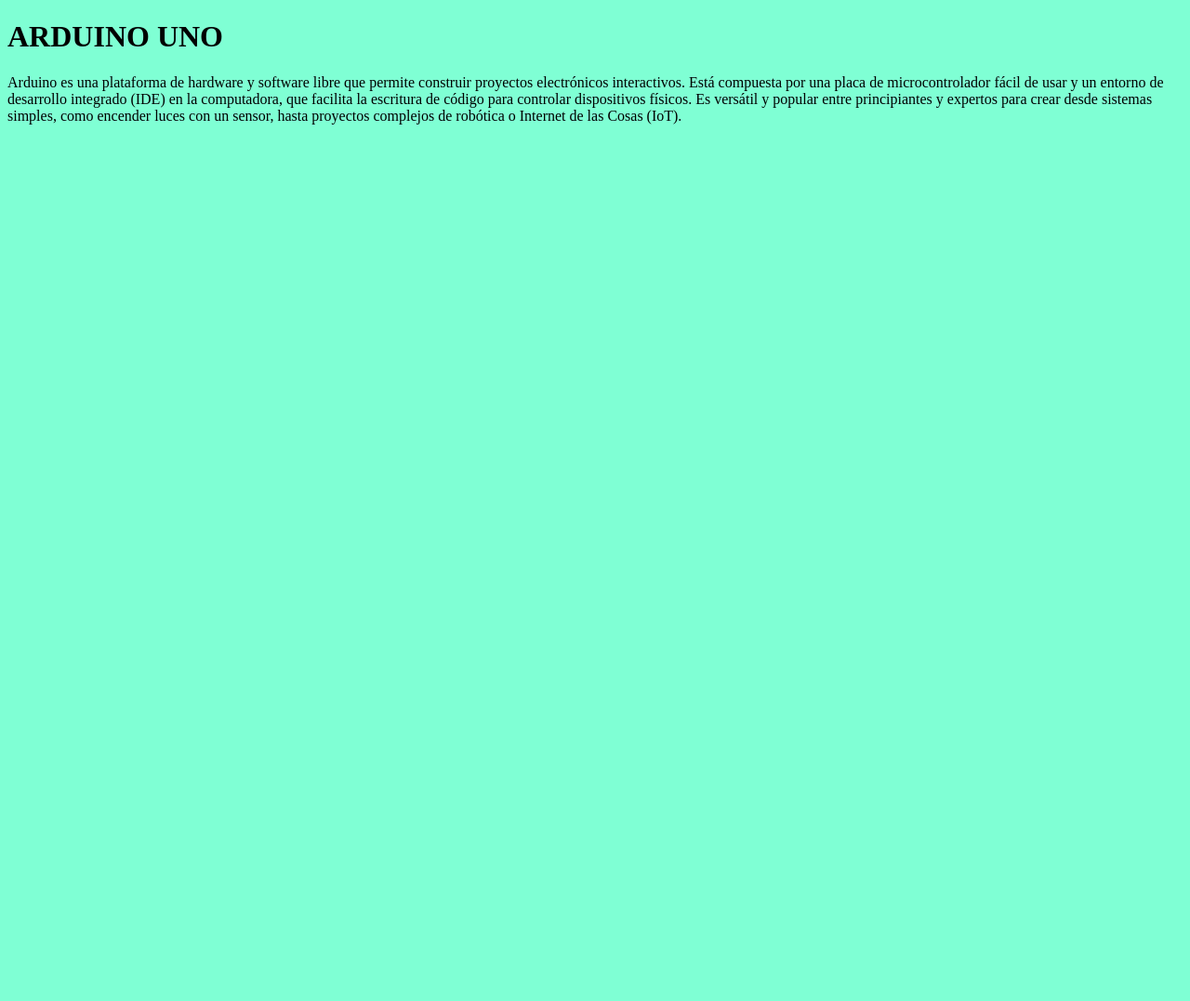
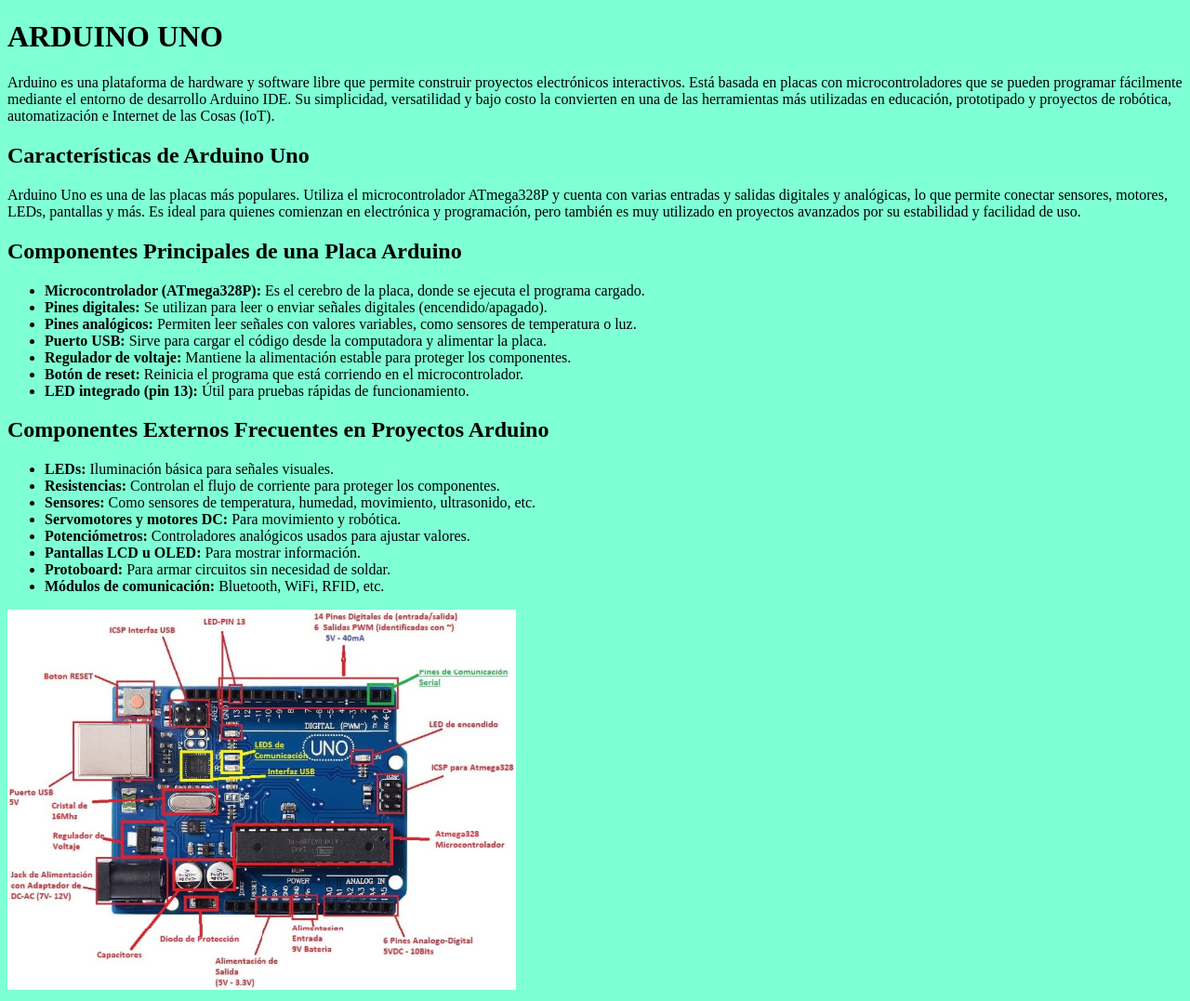
Before and after one commit to rodrigueznahir-creator/apuntedetaller, a Flask app: page /arduino in a window 1280 px wide. Shown: the part 48-1125 px from the top of the page at 93% size. Before the commit the page ends 182 px from the top, so only its background shows below. Run offline with Flask 3, Linux system fonts and the light colour scheme.

Commit message:
hice modificacines nevamente

```diff
--- a/templates/arduino.html
+++ b/templates/arduino.html
@@ -1,9 +1,43 @@
 {% extends "base.html" %}
-{% block title %}Arduino {% endblock %}
+{% block title %}Arduino{% endblock %}
 {% block content %}
 <h1>ARDUINO UNO</h1>
+
 <p>
-    Arduino es una plataforma de hardware y software libre que permite construir proyectos electrónicos interactivos. Está compuesta por una placa de microcontrolador fácil de usar y un entorno de desarrollo integrado (IDE) en la computadora, que facilita la escritura de código para controlar dispositivos físicos. Es versátil y popular entre principiantes y expertos para crear desde sistemas simples, como encender luces con un sensor, hasta proyectos complejos de robótica o Internet de las Cosas (IoT).
+    Arduino es una plataforma de hardware y software libre que permite construir proyectos electrónicos interactivos.
+    Está basada en placas con microcontroladores que se pueden programar fácilmente mediante el entorno de desarrollo Arduino IDE.
+    Su simplicidad, versatilidad y bajo costo la convierten en una de las herramientas más utilizadas en educación, prototipado y proyectos de robótica, automatización e Internet de las Cosas (IoT).
 </p>
 
+<h2>Características de Arduino Uno</h2>
+<p>
+    Arduino Uno es una de las placas más populares. Utiliza el microcontrolador ATmega328P y cuenta con varias entradas y salidas digitales y analógicas, lo que permite conectar sensores, motores, LEDs, pantallas y más.
+    Es ideal para quienes comienzan en electrónica y programación, pero también es muy utilizado en proyectos avanzados por su estabilidad y facilidad de uso.
+</p>
+
+<h2>Componentes Principales de una Placa Arduino</h2>
+
+<ul>
+    <li><b>Microcontrolador (ATmega328P):</b> Es el cerebro de la placa, donde se ejecuta el programa cargado.</li>
+    <li><b>Pines digitales:</b> Se utilizan para leer o enviar señales digitales (encendido/apagado).</li>
+    <li><b>Pines analógicos:</b> Permiten leer señales con valores variables, como sensores de temperatura o luz.</li>
+    <li><b>Puerto USB:</b> Sirve para cargar el código desde la computadora y alimentar la placa.</li>
+    <li><b>Regulador de voltaje:</b> Mantiene la alimentación estable para proteger los componentes.</li>
+    <li><b>Botón de reset:</b> Reinicia el programa que está corriendo en el microcontrolador.</li>
+    <li><b>LED integrado (pin 13):</b> Útil para pruebas rápidas de funcionamiento.</li>
+</ul>
+
+<h2>Componentes Externos Frecuentes en Proyectos Arduino</h2>
+
+<ul>
+    <li><b>LEDs:</b> Iluminación básica para señales visuales.</li>
+    <li><b>Resistencias:</b> Controlan el flujo de corriente para proteger los componentes.</li>
+    <li><b>Sensores:</b> Como sensores de temperatura, humedad, movimiento, ultrasonido, etc.</li>
+    <li><b>Servomotores y motores DC:</b> Para movimiento y robótica.</li>
+    <li><b>Potenciómetros:</b> Controladores analógicos usados para ajustar valores.</li>
+    <li><b>Pantallas LCD u OLED:</b> Para mostrar información.</li>
+    <li><b>Protoboard:</b> Para armar circuitos sin necesidad de soldar.</li>
+    <li><b>Módulos de comunicación:</b> Bluetooth, WiFi, RFID, etc.</li>
+</ul>
+<img src="{{url_for('static',filename='img/arduino.png')}}" alt="">
 {% endblock %}
--- a/templates/estructura.html
+++ b/templates/estructura.html
@@ -7,4 +7,6 @@
 <img src="{{url_for('static',filename='img/basehtml.png')}}" alt="">
 <p>El archivo app.py en Flask sirve como el punto de partida principal de una aplicación web, conteniendo la lógica central, la inicialización de la instancia de Flask y las definiciones de las rutas (vistas) que manejan las solicitudes de los usuarios. Es el archivo que se ejecuta para correr el servidor, y generalmente organiza todo el código principal de la aplicación, desde la configuración inicial hasta la lógica de las distintas funciones y modelos de la aplicación. </p>
 <img src="{{url_for('static',filename='img/app.png')}}" alt="">
+<p></p>
+<img src="{{url_for('static',filename='img/inicio.png')}}" alt="">
 {% endblock %}
```
Also changed, not shown: templates/github.html (+36 -2 lines), static/img/arduino.png (added), static/img/git hub.png (added), static/img/inicio.png (added).
